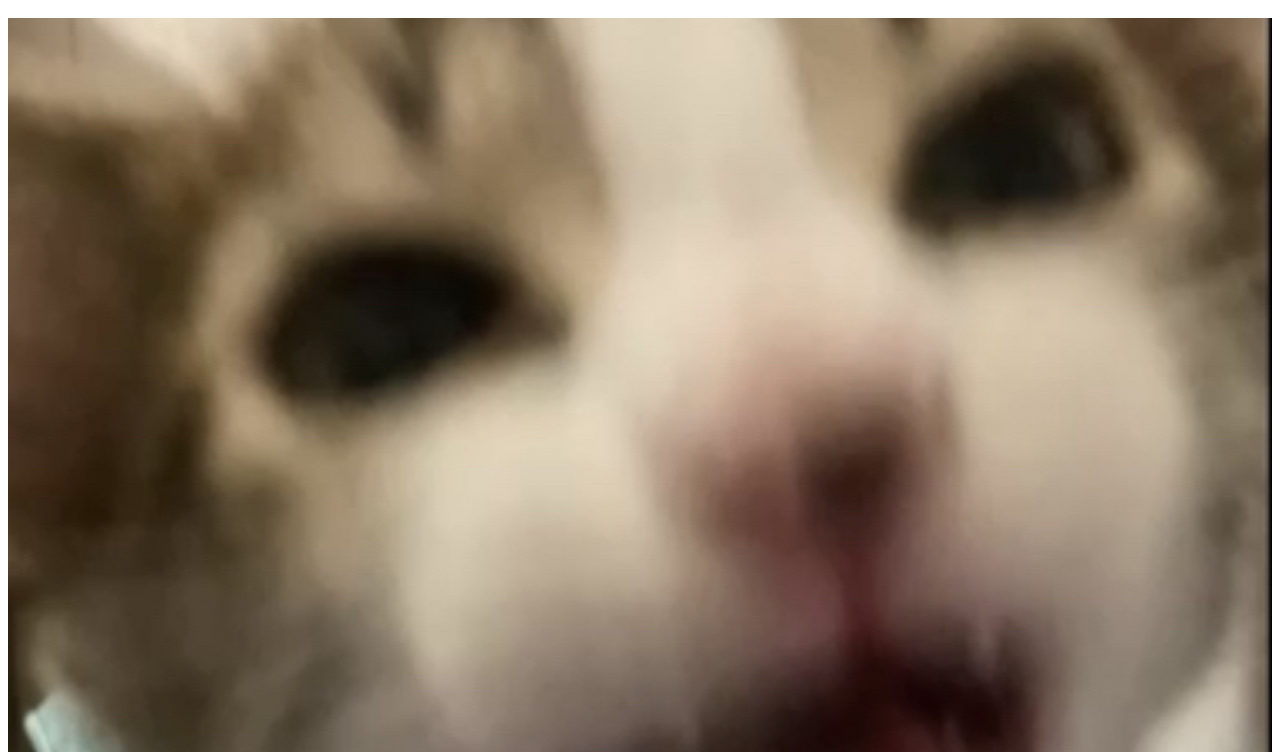
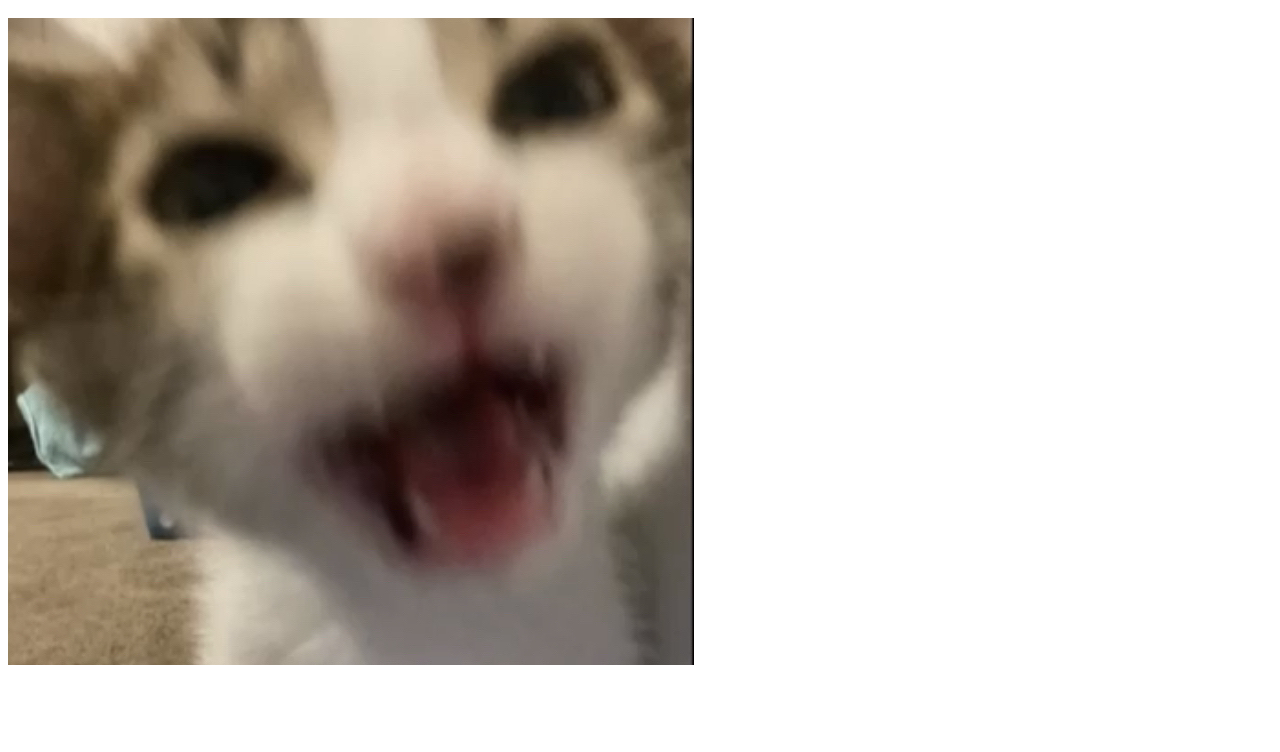
Before and after one commit to relverie/NumberConversion, a plain HTML site: page index.html in a window 1280 px wide. Shown: the part 48-800 px from the top of the page. Drawn offline with Linux system fonts and the light colour scheme.

Commit message:
Update index.html

```diff
--- a/index.html
+++ b/index.html
@@ -5,6 +5,6 @@
       <h1>Hello world!</h1>
   </head>
   <body>
-    <img src="/images/cat.png" alt="cat image" style="width: 100%; height: auto;"/>
+    <img src="images/cat.png" alt="cat image" style="width: auto; height: auto;"/>
   </body>
 </html>
```
